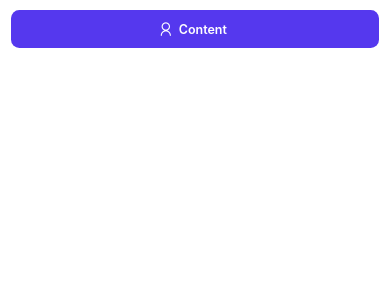
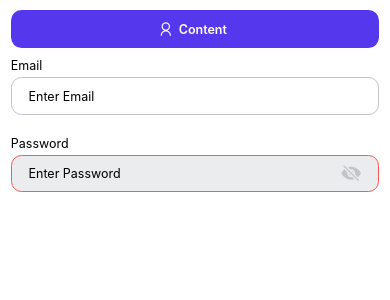
Before and after one commit to barackm/BudgetPro, a React Native app: screen / in a window 390 px wide. Shown: the top 300 px of the page. Built offline with nearby package versions, Linux system fonts and the light colour scheme.

Commit message:
Create the text input component with disabled props supported

```diff
--- a/App.tsx
+++ b/App.tsx
@@ -3,6 +3,7 @@ import { Screen } from './src/components/Screen/Screen';
 import Button from './src/components/common/Button';
 import { createTheme, ThemeProvider } from './src/theme/ThemeProvider';
 import AntDesign from 'react-native-vector-icons/AntDesign';
+import TextInput from './src/components/common/TextInput';
 
 const App = () => {
   const theme = createTheme({
@@ -31,6 +32,14 @@ const App = () => {
           onPress={() => console.log('Pressed')}>
           Content
         </Button>
+        <TextInput placeholder="Enter Email" label="Email" />
+        <TextInput
+          placeholder="Enter Password"
+          secureTextEntry
+          label="Password"
+          disabled
+          error="Error"
+        />
       </Screen>
     </ThemeProvider>
   );
--- /dev/null
+++ b/src/components/common/TextInput/index.tsx
@@ -0,0 +1,139 @@
+import React, { useEffect, useState } from 'react';
+import Ionicons from 'react-native-vector-icons/Ionicons';
+import {
+  Text,
+  View,
+  TextInput as RNTextInput,
+  TouchableOpacity,
+} from 'react-native';
+import { ITextInput } from '../../../types/textInput';
+import { getIconSize } from '../../../utlis/icons';
+import useInputStyles from '../../../hooks/useInputStyles';
+import useTheme from '../../../hooks/useTheme';
+
+const TextInput: React.FC<ITextInput> = props => {
+  const {
+    label,
+    startIcon,
+    endIcon,
+    placeholder,
+    color = 'primary',
+    disabled,
+    error = null,
+    keyboardType,
+    multiline,
+    numberOfLines,
+    onBlur,
+    onChangeText,
+    onFocus,
+    secureTextEntry,
+    style = {},
+    value,
+  } = props;
+  const [shouldSecureTextEntry, setShouldSecureTextEntry] =
+    useState<boolean>(false);
+  const theme = useTheme();
+  const { components } = theme;
+  const { TextInput: TextInputStyles } = components;
+
+  const [isFocused, setIsFocused] = useState<boolean>(false);
+  const { mainContainerStyles, inputContainerStyles, iconStyles } =
+    useInputStyles({
+      color,
+      disabled,
+      error,
+      isFocused,
+    });
+
+  useEffect(() => {
+    setShouldSecureTextEntry(secureTextEntry || false);
+  }, [secureTextEntry]);
+
+  return (
+    <View
+      style={{
+        ...TextInputStyles.root,
+        ...mainContainerStyles,
+        ...style,
+      }}>
+      {label && (
+        <Text
+          style={{
+            ...TextInputStyles.label,
+          }}>
+          {label}
+        </Text>
+      )}
+      <View
+        style={{
+          ...TextInputStyles.inputContainer,
+          ...inputContainerStyles,
+        }}>
+        {startIcon && (
+          <View>
+            {typeof startIcon === 'function'
+              ? startIcon({
+                  size: getIconSize(),
+                  color: 'black',
+                })
+              : startIcon}
+          </View>
+        )}
+
+        <RNTextInput
+          onChangeText={onChangeText}
+          onBlur={() => {
+            setIsFocused(false);
+            onBlur && onBlur();
+          }}
+          onFocus={() => {
+            setIsFocused(true);
+            onFocus && onFocus();
+          }}
+          placeholder={placeholder}
+          keyboardType={keyboardType}
+          secureTextEntry={shouldSecureTextEntry}
+          value={value}
+          style={{
+            ...TextInputStyles.input,
+          }}
+          multiline={multiline}
+          numberOfLines={numberOfLines}
+          editable={!disabled}
+        />
+
+        {endIcon && (
+          <View>
+            {typeof endIcon === 'function'
+              ? endIcon({
+                  size: getIconSize(),
+                  color: 'black',
+                })
+              : endIcon}
+          </View>
+        )}
+        {secureTextEntry && (
+          <TouchableOpacity
+            disabled={disabled}
+            onPress={() => setShouldSecureTextEntry((prev: boolean) => !prev)}>
+            {shouldSecureTextEntry ? (
+              <Ionicons
+                name="eye-off"
+                size={getIconSize()}
+                color={iconStyles.color}
+              />
+            ) : (
+              <Ionicons
+                name="eye"
+                size={getIconSize()}
+                color={iconStyles.color}
+              />
+            )}
+          </TouchableOpacity>
+        )}
+      </View>
+    </View>
+  );
+};
+
+export default TextInput;
--- /dev/null
+++ b/src/components/common/TextInput/styles.ts
@@ -0,0 +1,5 @@
+import { StyleSheet } from 'react-native';
+
+const styles = StyleSheet.create({});
+
+export default styles;
--- /dev/null
+++ b/src/hooks/useInputStyles.ts
@@ -0,0 +1,44 @@
+import { colors, metrics } from '../theme';
+import useTheme from './useTheme';
+
+interface Props {
+  color: string;
+  disabled?: boolean;
+  error?: string | null;
+  isFocused?: boolean;
+}
+const useInputStyles = ({ color, disabled, error, isFocused }: Props) => {
+  const theme = useTheme();
+  const { palette = {} } = theme;
+
+  const inputContainerStylesCases = {
+    disabled: {
+      borderColor: palette['disabled' as keyof typeof palette]?.main,
+      backgroundColor: palette['disabled' as keyof typeof palette]?.light,
+    },
+    error: {
+      borderColor: palette['error' as keyof typeof palette]?.main,
+    },
+  };
+
+  const iconColor = disabled
+    ? palette['disabled' as keyof typeof palette]?.main
+    : palette['text' as keyof typeof palette]?.main;
+  return {
+    mainContainerStyles: {},
+    inputContainerStyles: {
+      borderColor: isFocused
+        ? palette[color as keyof typeof palette]?.main
+        : colors.disabled,
+      ...(disabled && inputContainerStylesCases.disabled),
+      ...(error && inputContainerStylesCases.error),
+    },
+    inputStyles: {},
+    iconStyles: {
+      color: iconColor,
+      size: metrics.moderateScale(10),
+    },
+  };
+};
+
+export default useInputStyles;
--- a/src/theme/ThemeProvider.tsx
+++ b/src/theme/ThemeProvider.tsx
@@ -60,10 +60,21 @@ const palette = {
     dark: colors.disabledDark,
     contrastText: colors.disabledDark,
   },
+  error: {
+    main: colors.error,
+    light: colors.errorLight,
+    dark: colors.errorDark,
+    contrastText: colors.white,
+  },
+  text: {
+    main: colors.text,
+    light: colors.textLight,
+    dark: colors.textDark,
+  },
 };
 
 const ButtonRoot = {
-  borderRadius: metrics.moderateScale(8),
+  borderRadius: metrics.moderateScale(10),
   paddingHorizontal: metrics.moderateScale(20),
   display: 'flex',
   alignItems: 'center',
@@ -104,5 +115,34 @@ const defaultTheme: ITheme = {
         marginHorizontal: metrics.moderateScale(5),
       },
     },
+    TextInput: {
+      root: {
+        display: 'flex',
+        marginVertical: metrics.moderateScale(10),
+      },
+      input: {
+        ...fonts.defaultTextStyle,
+        display: 'flex',
+        flexDirection: 'row',
+        flex: 1,
+        fontSize: metrics.moderateScale(12),
+      },
+      inputContainer: {
+        display: 'flex',
+        alignItems: 'center',
+        flexDirection: 'row',
+        paddingHorizontal: metrics.moderateScale(16),
+        borderWidth: metrics.moderateScale(1.2),
+        borderColor: colors.disabled,
+        borderRadius: metrics.moderateScale(10),
+        height: metrics.moderateScale(36),
+      },
+      label: {
+        ...fonts.caption,
+        fontSize: metrics.moderateScale(12),
+        marginBottom: metrics.moderateScale(4),
+        ...fonts.defaultTextStyle,
+      },
+    },
   },
 };
--- a/src/theme/colors.ts
+++ b/src/theme/colors.ts
@@ -7,6 +7,7 @@ const textLight = '#777777';
 const textInverted = '#ffffff';
 const white = '#ffffff';
 const dark = '#000000';
+const error = '#ff5555';
 
 export const colors = {
   primary,
@@ -24,7 +25,12 @@ export const colors = {
   disabledDark: Color(disabled).darken(0.2).hex(),
   text,
   textLight,
+  textDark: Color(text).darken(0.2).hex(),
   textInverted,
   white,
   dark,
+  error,
+  errorLight: Color(error).lighten(0.2).hex(),
+  errorDark: Color(error).darken(0.2).hex(),
+  eroorVariant: Color(error).rotate(20).hex(),
 };
--- a/src/theme/fonts.ts
+++ b/src/theme/fonts.ts
@@ -12,7 +12,6 @@ export const fonts = StyleSheet.create({
     }),
     color: colors.dark,
   },
-
   subHeading: {
     fontSize: metrics.moderateScale(18),
     fontWeight: '600',
@@ -40,6 +39,12 @@ export const fonts = StyleSheet.create({
     }),
     color: colors.dark,
   },
+  defaultTextStyle: {
+    fontFamily: Platform.select({
+      ios: 'Helvetica Neue',
+      android: 'Roboto',
+    }),
+  },
 
   bold: {
     fontWeight: 'bold',
--- a/src/types/button.ts
+++ b/src/types/button.ts
@@ -13,7 +13,7 @@ export interface IButton {
   loading?: boolean;
 }
 
-type IconProps = {
+export type IconProps = {
   color: string;
   size: number;
 };
--- /dev/null
+++ b/src/types/textInput.ts
@@ -0,0 +1,20 @@
+import { IconProps } from './button';
+
+export interface ITextInput {
+  label?: string;
+  startIcon?: ({ color, size }: IconProps) => React.ReactNode | React.ReactNode;
+  endIcon?: ({ color, size }: IconProps) => React.ReactNode | React.ReactNode;
+  placeholder?: string;
+  error?: string;
+  color?: 'primary' | 'secondary' | 'default';
+  disabled?: boolean;
+  onChangeText?: (text: string) => void;
+  value?: string;
+  onBlur?: () => void;
+  onFocus?: () => void;
+  secureTextEntry?: boolean;
+  keyboardType?: 'default' | 'email-address' | 'numeric' | 'phone-pad';
+  multiline?: boolean;
+  numberOfLines?: number;
+  style?: any;
+}
```
